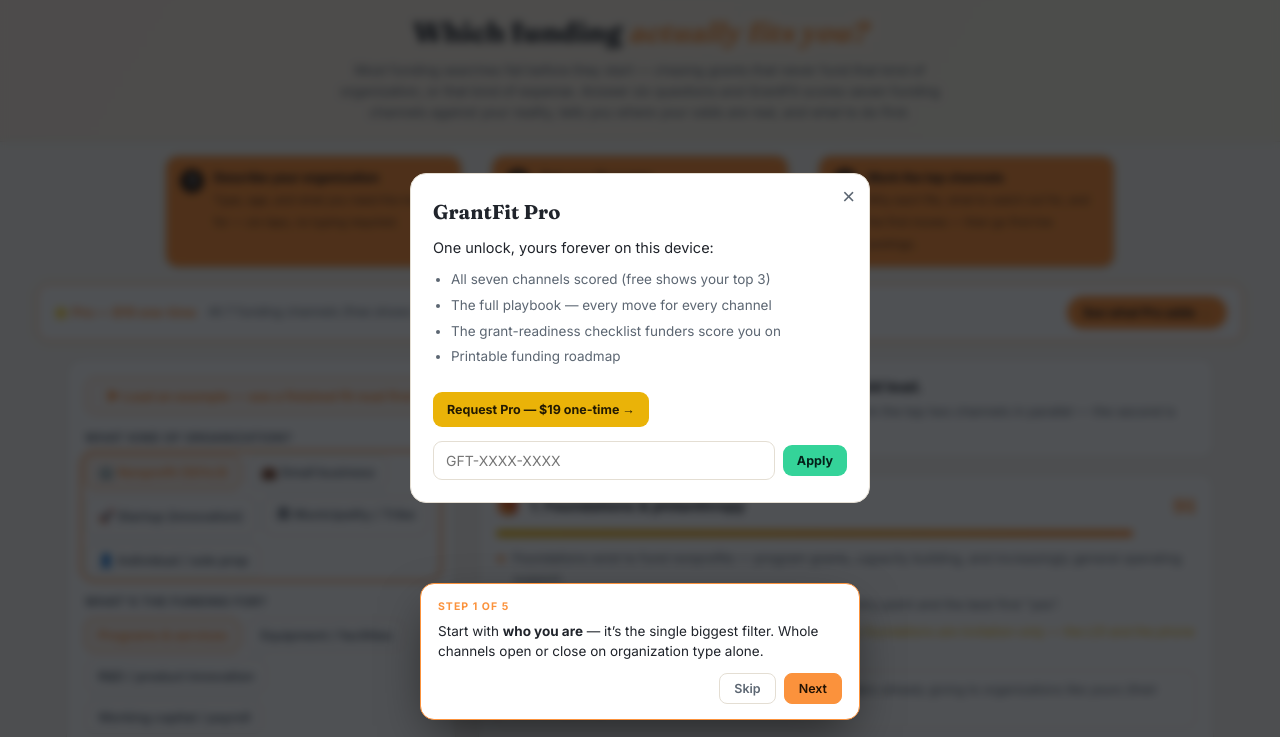
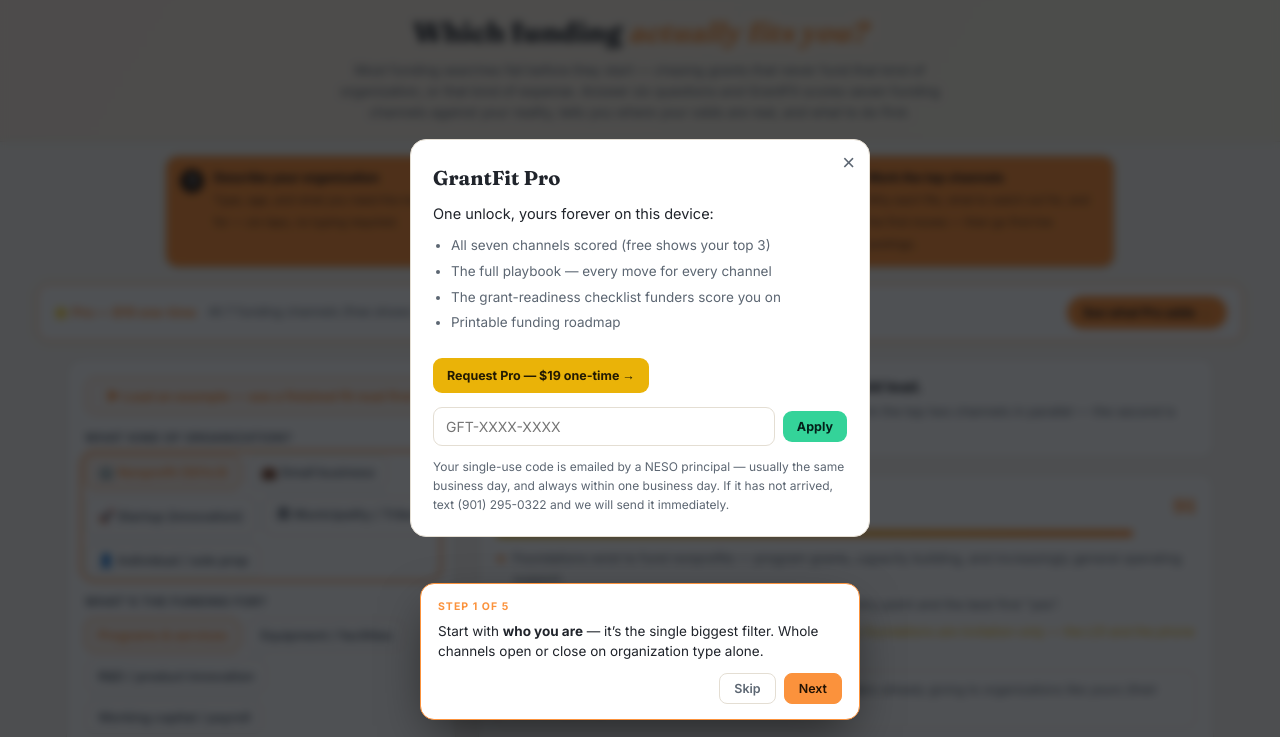
Before and after one commit to Nesoai/grantfit, a plain HTML site: page index.html in a window 1280 px wide. Both pictures are taken after a click on the button "Go Pro". Shown: the part 62-799 px from the top of the page. Drawn offline with Linux system fonts and the light colour scheme.

Commit message:
Update index.html

```diff
--- a/index.html
+++ b/index.html
@@ -190,7 +190,7 @@ footer{border-top:1px solid var(--line);padding:20px 18px;font-size:12px;color:v
 
 <script>
 /* ============ GRANTFIT v1.0 ============ */
-const BUY_URL="https://nesoai.gumroad.com/l/wklryd"; // ← swap for Gumroad when live
+const BUY_URL="https://nesohq.gumroad.com/l/wklryd"; // ← swap for Gumroad when live
 const PRICE_TXT="$19 one-time";
 const NESO_CTA="https://neso-queue.nesoai-us.workers.dev/form/intake?track=biz&services="+encodeURIComponent("Grant Writing & Funding (Standard)")+"&credits=8&source=grantfit";
 const OPPS_URL="https://nesohq.com/#/opportunities";
@@ -419,7 +419,7 @@ function openPro(msg){
    <a class="lockbtn" href="${BUY_URL}" target="_blank" rel="noopener">Request Pro &mdash; ${PRICE_TXT} &rarr;</a>
    <div style="display:flex;gap:8px;align-items:center;margin-top:14px">
      <input class="tin" id="codeIn" placeholder="GFT-XXXX-XXXX" style="flex:1">
-     <button class="lockbtn" id="applyCode" style="background:var(--green);color:#04211a;margin:0">Apply</button></div>`);
+     <button class="lockbtn" id="applyCode" style="background:var(--green);color:#04211a;margin:0">Apply</button></div><div style="font-size:12px;color:var(--dim);line-height:1.55;margin-top:12px">Your single-use code is emailed by a NESO principal &mdash; usually the same business day, and always within one business day. If it has not arrived, text (901)&nbsp;295-0322 and we will send it immediately.</div>`);
   $('applyCode').onclick=async()=>{const b=$('applyCode');b.disabled=true;b.textContent='\u2026';
     const r=await redeemCode($('codeIn').value);b.disabled=false;b.textContent='Apply';
     if(r.ok){S.pro=true;save();proUI();$('modal').classList.remove('on');toast('\ud83c\udf89 Pro unlocked');run();}
```
